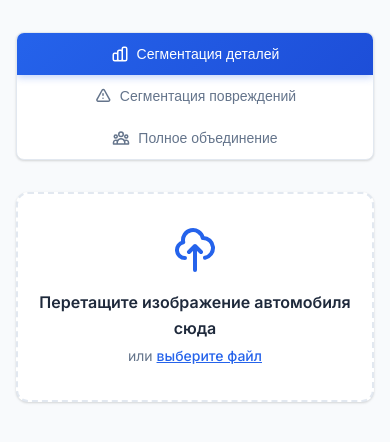
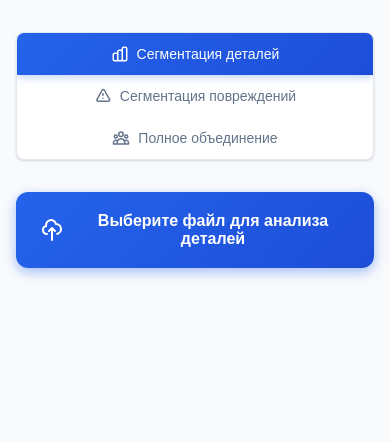
Before and after one commit to Kvmusvri/dcd_test_web, a FastAPI app: page / in a window 390 px wide. Shown: the top 442 px of the page. Run offline with FastAPI, Linux system fonts and the light colour scheme.

Commit message:
add: moibe adapt dnd zone

```diff
--- a/static/css/style.css
+++ b/static/css/style.css
@@ -249,6 +249,42 @@ body {
 
 .file-select-link:hover {
     color: var(--primary-dark);
+}
+
+/* Mobile Upload Button */
+.mobile-file-button {
+    display: none; /* Скрыта по умолчанию на десктопе */
+}
+
+/* Цвета мобильной кнопки для разных режимов */
+.mobile-file-button.mode-parts {
+    background: linear-gradient(135deg, #2563eb, #1d4ed8);
+    box-shadow: 0 4px 12px rgba(37, 99, 235, 0.4);
+}
+
+.mobile-file-button.mode-parts:hover {
+    background: linear-gradient(135deg, #1d4ed8, #1e40af);
+    box-shadow: 0 6px 16px rgba(37, 99, 235, 0.5);
+}
+
+.mobile-file-button.mode-damage {
+    background: linear-gradient(135deg, #dc2626, #b91c1c);
+    box-shadow: 0 4px 12px rgba(220, 38, 38, 0.4);
+}
+
+.mobile-file-button.mode-damage:hover {
+    background: linear-gradient(135deg, #b91c1c, #991b1b);
+    box-shadow: 0 6px 16px rgba(220, 38, 38, 0.5);
+}
+
+.mobile-file-button.mode-full-union {
+    background: linear-gradient(135deg, #7c3aed, #5b21b6);
+    box-shadow: 0 4px 12px rgba(124, 58, 237, 0.4);
+}
+
+.mobile-file-button.mode-full-union:hover {
+    background: linear-gradient(135deg, #5b21b6, #4c1d95);
+    box-shadow: 0 6px 16px rgba(124, 58, 237, 0.5);
 }
 
 /* Results Gallery */
@@ -1160,7 +1196,69 @@ body {
     }
 
     .upload-zone {
-        padding: 2rem 1rem;
+        display: none; /* Скрываем DND зону на мобильных */
+    }
+
+    /* Показываем мобильную кнопку на мобильных устройствах */
+    .mobile-file-button {
+        display: flex;
+        align-items: center;
+        justify-content: center;
+        gap: 0.75rem;
+        width: 100%;
+        padding: 1.25rem 1.5rem;
+        color: white;
+        border: none;
+        border-radius: 12px;
+        font-size: 1rem;
+        font-weight: 600;
+        cursor: pointer;
+        transition: all 0.2s ease;
+    }
+
+    .mobile-file-button:hover {
+        transform: translateY(-2px);
+    }
+
+    .mobile-file-button:active {
+        transform: translateY(0);
+    }
+
+    .mobile-button-icon {
+        width: 24px;
+        height: 24px;
+        flex-shrink: 0;
+    }
+
+    /* Цвета мобильной кнопки для разных режимов в мобильной версии */
+    .mobile-file-button.mode-parts {
+        background: linear-gradient(135deg, #2563eb, #1d4ed8);
+        box-shadow: 0 4px 12px rgba(37, 99, 235, 0.4);
+    }
+
+    .mobile-file-button.mode-parts:hover {
+        background: linear-gradient(135deg, #1d4ed8, #1e40af);
+        box-shadow: 0 6px 16px rgba(37, 99, 235, 0.5);
+    }
+
+    .mobile-file-button.mode-damage {
+        background: linear-gradient(135deg, #dc2626, #b91c1c);
+        box-shadow: 0 4px 12px rgba(220, 38, 38, 0.4);
+    }
+
+    .mobile-file-button.mode-damage:hover {
+        background: linear-gradient(135deg, #b91c1c, #991b1b);
+        box-shadow: 0 6px 16px rgba(220, 38, 38, 0.5);
+    }
+
+    .mobile-file-button.mode-full-union {
+        background: linear-gradient(135deg, #7c3aed, #5b21b6);
+        box-shadow: 0 4px 12px rgba(124, 58, 237, 0.4);
+    }
+
+    .mobile-file-button.mode-full-union:hover {
+        background: linear-gradient(135deg, #5b21b6, #4c1d95);
+        box-shadow: 0 6px 16px rgba(124, 58, 237, 0.5);
     }
 
     .primary-text {
--- a/static/js/app.js
+++ b/static/js/app.js
@@ -49,6 +49,7 @@ let dragOffset = { x: 0, y: 0 };
 document.addEventListener('DOMContentLoaded', function() {
     console.log('🚀 DCD Vision initialized');
     updateModeTabs();
+    updateMobileButtonText(); // Инициализируем текст мобильной кнопки
 
     // Initialize model status checking
     startModelStatusChecking();
@@ -135,6 +136,45 @@ function updateDropText() {
             dropText.innerHTML = 'Перетащите изображение автомобиля сюда для анализа повреждений';
         } else if (currentMode === 'full-union') {
             dropText.innerHTML = 'Перетащите изображение автомобиля сюда для полного объединения всех моделей';
+        }
+    }
+
+    // Обновляем текст мобильной кнопки
+    updateMobileButtonText();
+}
+
+// Update mobile button text based on current mode
+function updateMobileButtonText() {
+    const mobileFileText = document.getElementById('mobile-file-text');
+    const mobileFileButton = document.getElementById('mobile-file-button');
+
+    if (mobileFileText) {
+        if (currentMode === 'parts') {
+            mobileFileText.textContent = 'Выберите файл для анализа деталей';
+        } else if (currentMode === 'damage') {
+            mobileFileText.textContent = 'Выберите файл для анализа повреждений';
+        } else if (currentMode === 'full-union') {
+            mobileFileText.textContent = 'Выберите файл для полного объединения';
+        } else {
+            mobileFileText.textContent = 'Выберите файл';
+        }
+    }
+
+    // Обновляем цвет кнопки в зависимости от режима
+    if (mobileFileButton) {
+        // Удаляем все классы режимов
+        mobileFileButton.classList.remove('mode-parts', 'mode-damage', 'mode-full-union');
+
+        // Добавляем класс текущего режима
+        if (currentMode === 'parts') {
+            mobileFileButton.classList.add('mode-parts');
+        } else if (currentMode === 'damage') {
+            mobileFileButton.classList.add('mode-damage');
+        } else if (currentMode === 'full-union') {
+            mobileFileButton.classList.add('mode-full-union');
+        } else {
+            // По умолчанию используем режим parts
+            mobileFileButton.classList.add('mode-parts');
         }
     }
 }
@@ -241,6 +281,17 @@ if (fileInput) {
 const fileSelectLink = document.getElementById('file-select');
 if (fileSelectLink) {
     fileSelectLink.addEventListener('click', (e) => {
+        e.preventDefault();
+        if (fileInput) {
+            fileInput.click();
+        }
+    });
+}
+
+// Mobile file button handler
+const mobileFileButton = document.getElementById('mobile-file-button');
+if (mobileFileButton) {
+    mobileFileButton.addEventListener('click', (e) => {
         e.preventDefault();
         if (fileInput) {
             fileInput.click();
--- a/templates/index.html
+++ b/templates/index.html
@@ -55,6 +55,15 @@
                         <input type="file" id="file-input" accept="image/*" multiple style="display: none;">
                     </div>
                 </div>
+
+                <!-- Mobile Upload Button -->
+                <button id="mobile-file-button" class="mobile-file-button" title="Выбрать файлы для обработки">
+                    <svg class="mobile-button-icon" viewBox="0 0 24 24" fill="none" stroke="currentColor">
+                        <path stroke-linecap="round" stroke-linejoin="round" stroke-width="2"
+                              d="M7 16a4 4 0 01-.88-7.903A5 5 0 1115.9 6L16 6a5 5 0 011 9.9M15 13l-3-3m0 0l-3 3m3-3v12"/>
+                    </svg>
+                    <span id="mobile-file-text">Выберите файл</span>
+                </button>
             </div>
 
             <!-- Progress Bar -->
```
